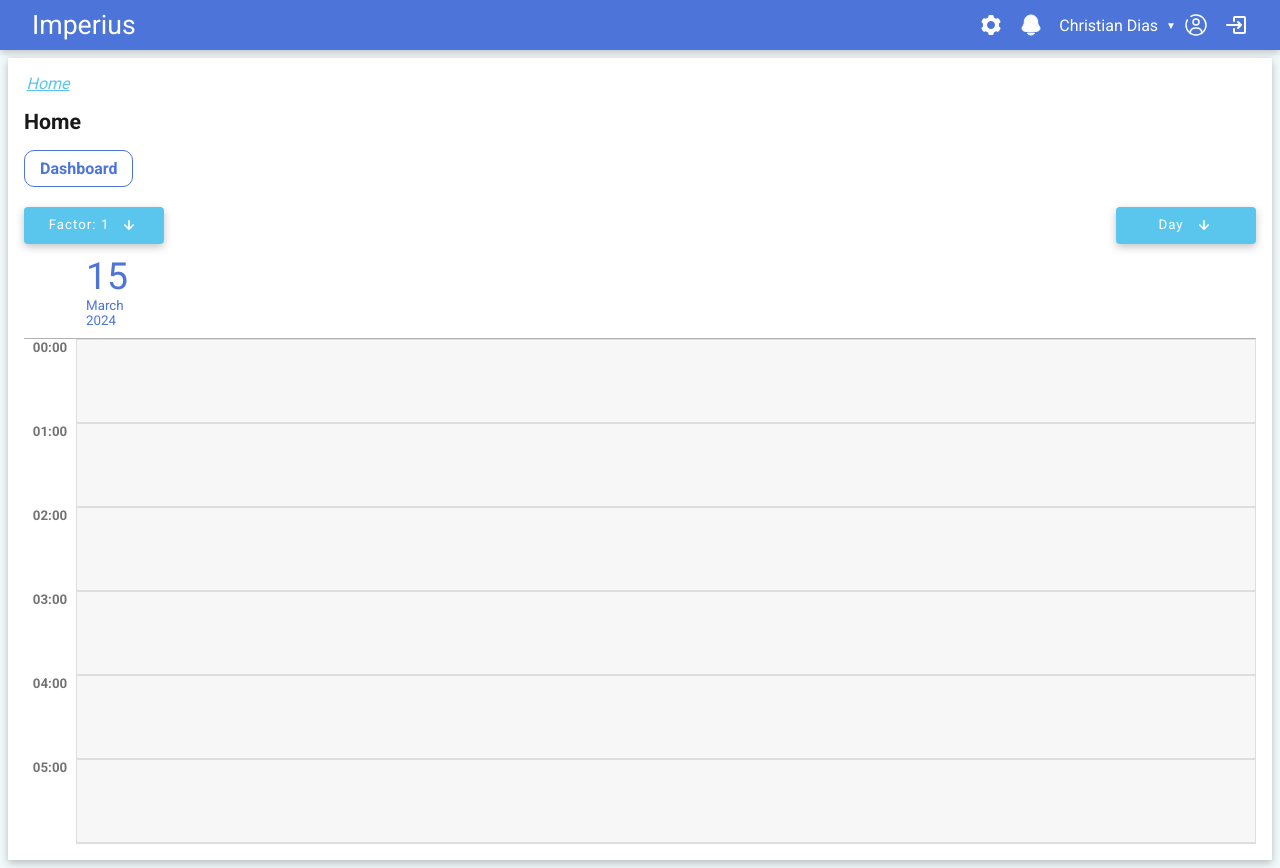
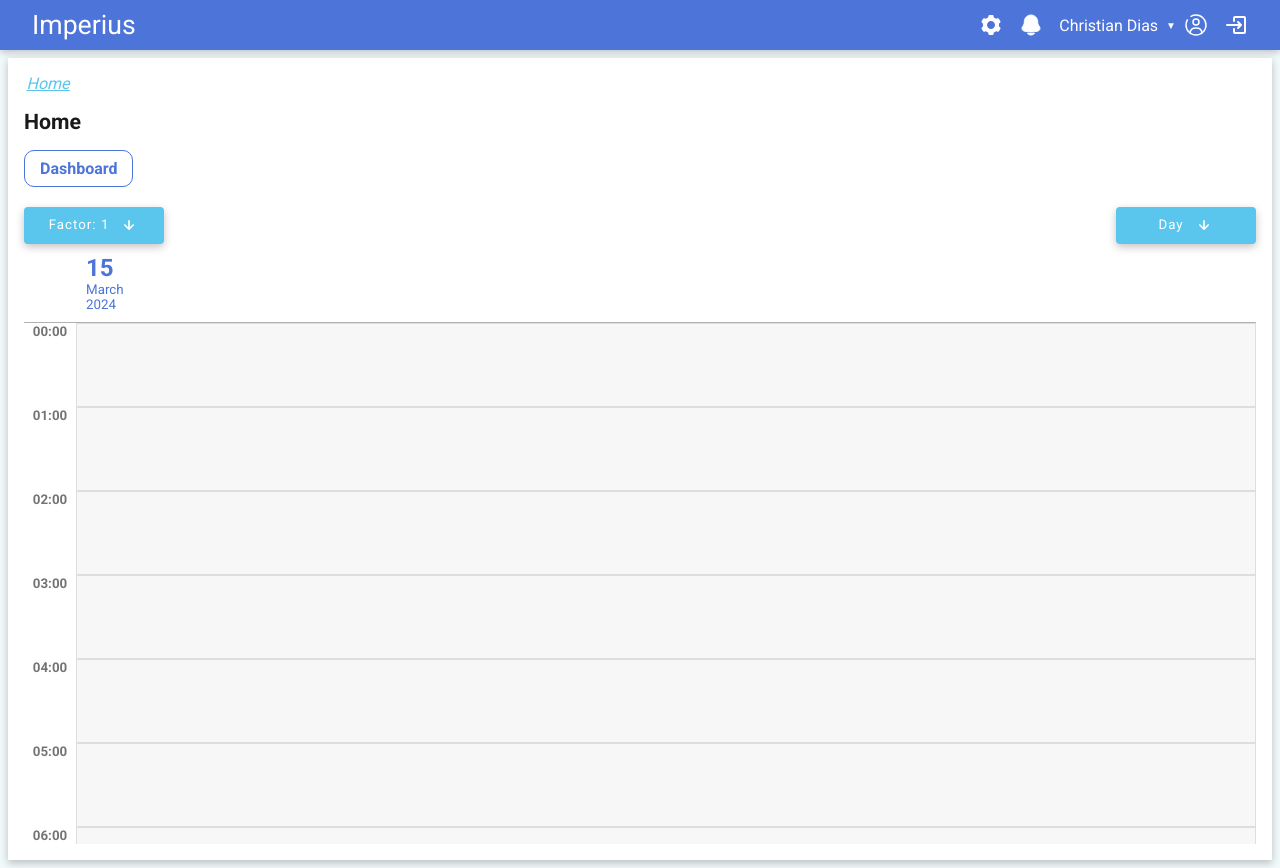
Before and after one commit to christianltdias/app, a Next.js app: page / in a window 1280 px wide. Built offline with nearby package versions, Linux system fonts and the light colour scheme.

Commit message:
updating calendar text

```diff
--- a/components/calendar/views/day/calendar.day.view.module.sass
+++ b/components/calendar/views/day/calendar.day.view.module.sass
@@ -58,7 +58,8 @@
           font-weight: 500
 
           &:nth-child(1)
-            font-size: 28pt
+            font-weight: bold
+            font-size: 18pt
 
       .calendar-day-tag
         background-color: white
```
